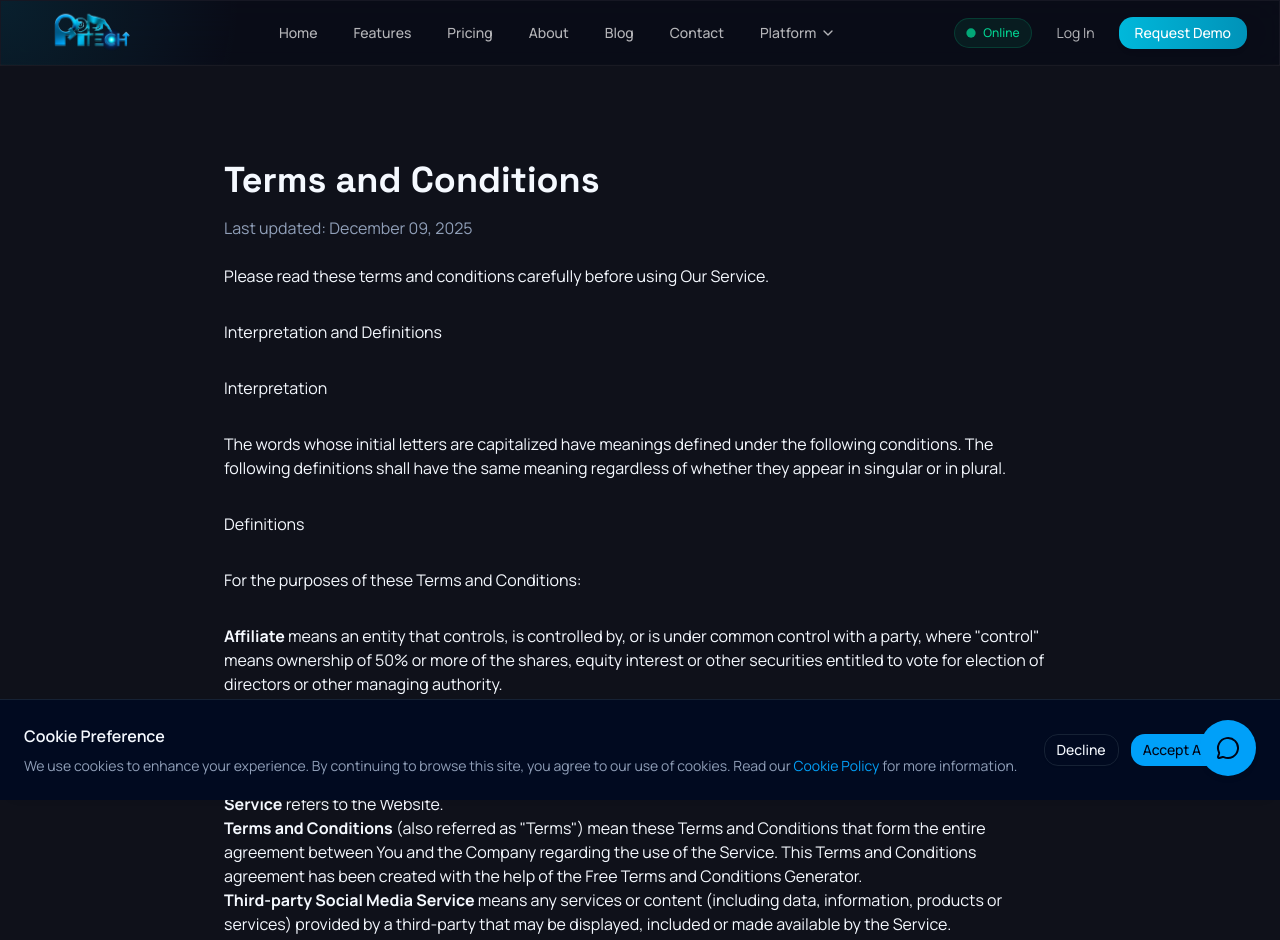
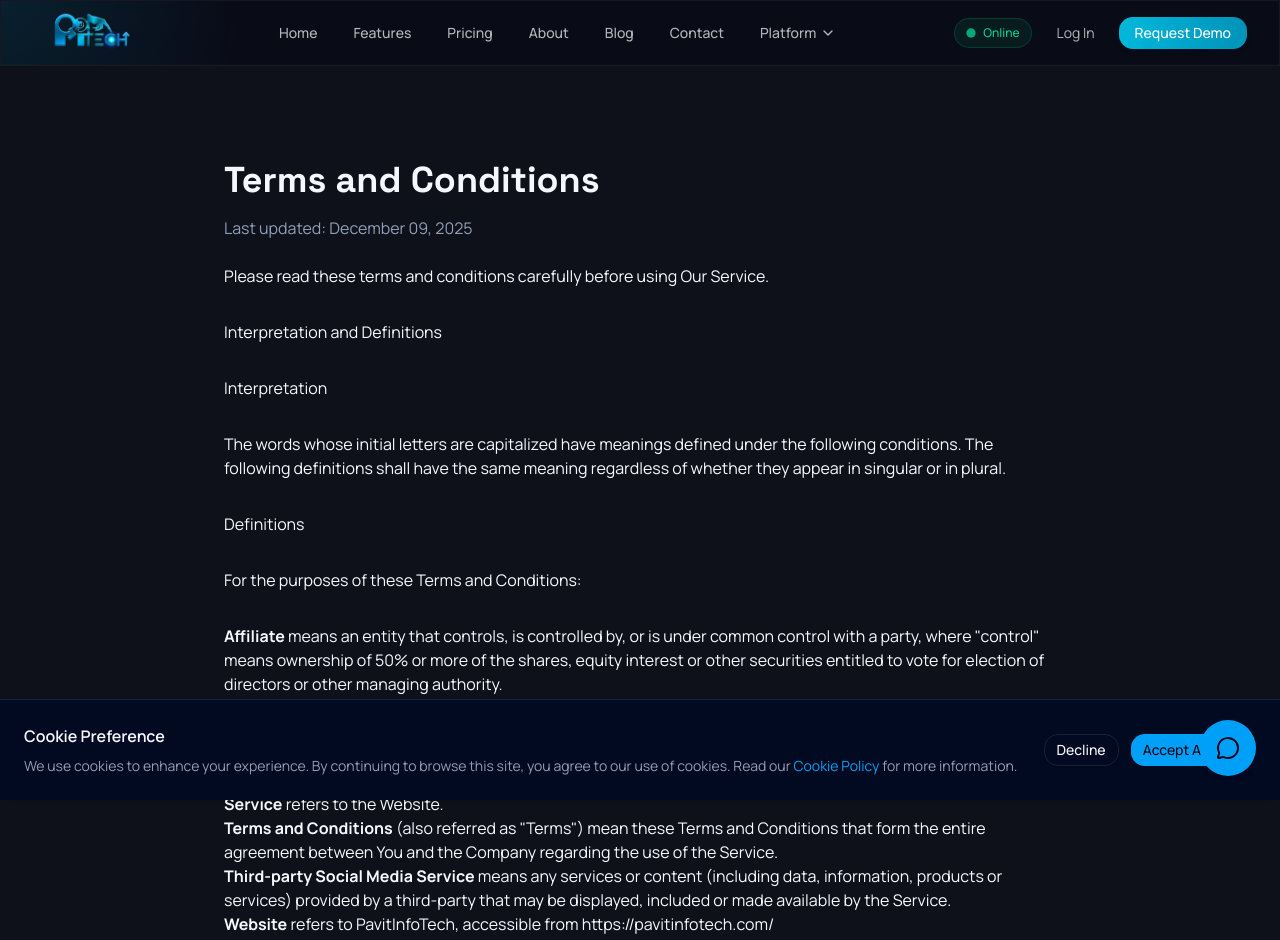
Before and after one commit to PavitInfoTech/pavit-info-tech, a Next.js app: page /terms in a window 1280 px wide. Shown: the top 940 px of the page. Built offline with nearby package versions, Linux system fonts and the light colour scheme.

Commit message:
Terms update

```diff
--- a/app/terms/page.tsx
+++ b/app/terms/page.tsx
@@ -61,17 +61,7 @@ export default function TermsPage() {
             <li>
               <strong>Terms and Conditions</strong> (also referred as "Terms")
               mean these Terms and Conditions that form the entire agreement
-              between You and the Company regarding the use of the Service. This
-              Terms and Conditions agreement has been created with the help of
-              the{" "}
-              <a
-                href='https://www.freeprivacypolicy.com/free-terms-and-conditions-generator/'
-                target='_blank'
-                rel='noreferrer'
-              >
-                Free Terms and Conditions Generator
-              </a>
-              .
+              between You and the Company regarding the use of the Service.
             </li>
             <li>
               <strong>Third-party Social Media Service</strong> means any
```
